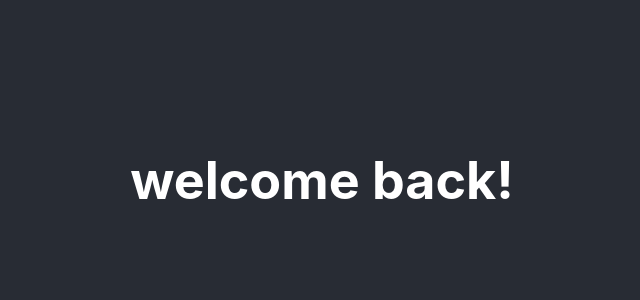
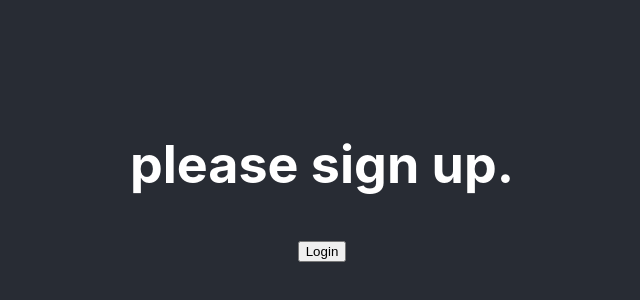
Before and after one commit to eshellster/react-w3resource, a React (Create React App) app: page / in a window 1280 px wide. Shown: the part 220-520 px from the top of the page, without its empty margins (318-958 px from the left). Built offline with nearby package versions, Linux system fonts and the light colour scheme.

Commit message:
if 연산자

```diff
--- a/src/App.js
+++ b/src/App.js
@@ -1,12 +1,12 @@
 import React from "react";
 import "./App.css";
-import Greeting from "./component/Greeting";
+import LoginControl from "./component/LoginControl";
 
 function App() {
   return (
     <div className="App">
       <header className="App-header">
-        <Greeting isLoggedIn={true} />
+        <LoginControl />
       </header>
     </div>
   );
--- /dev/null
+++ b/src/component/LoginControl.js
@@ -0,0 +1,47 @@
+import React from "react";
+import Greeting from "./Greeting";
+
+function LoginButton(props) {
+  return <button onClick={props.onClick}>Login</button>;
+}
+
+function LogoutButton(props) {
+  return <button onClick={props.onClick}>Logout</button>;
+}
+
+class LoginControl extends React.Component {
+  constructor(props) {
+    super(props);
+    this.handleLoginClick = this.handleLoginClick.bind(this);
+    this.handleLogoutClick = this.handleLogoutClick.bind(this);
+    this.state = { isLoggedIn: false };
+  }
+
+  handleLoginClick() {
+    this.setState({ isLoggedIn: true });
+  }
+
+  handleLogoutClick() {
+    this.setState({ isLoggedIn: false });
+  }
+
+  render() {
+    const isLoggedIn = this.state.isLoggedIn;
+    let button;
+
+    if (isLoggedIn) {
+      button = <LogoutButton onClick={this.handleLogoutClick} />;
+    } else {
+      button = <LoginButton onClick={this.handleLoginClick} />;
+    }
+
+    return (
+      <div>
+        <Greeting isLoggedIn={isLoggedIn} />
+        {button}
+      </div>
+    );
+  }
+}
+
+export default LoginControl;
```
